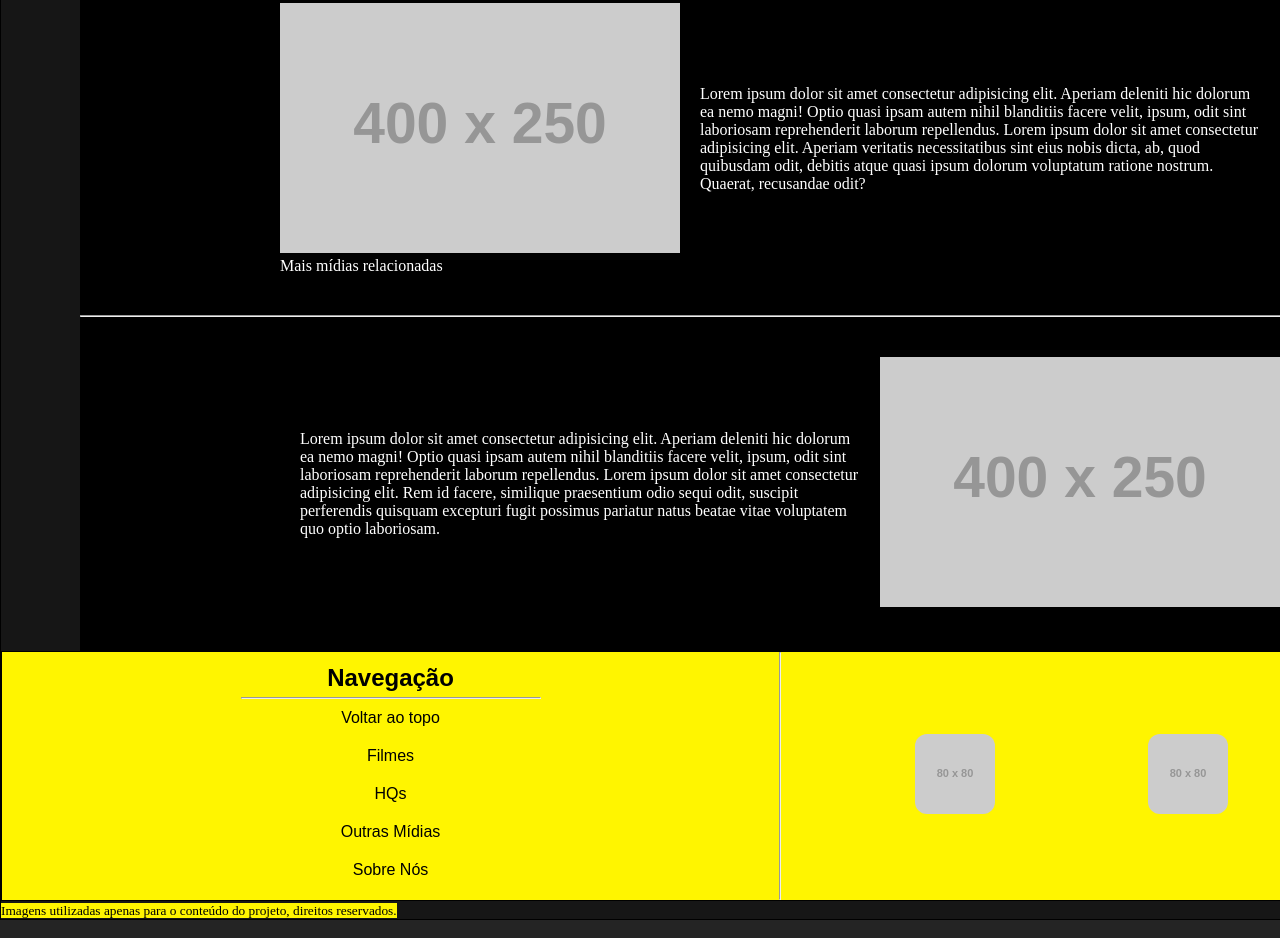
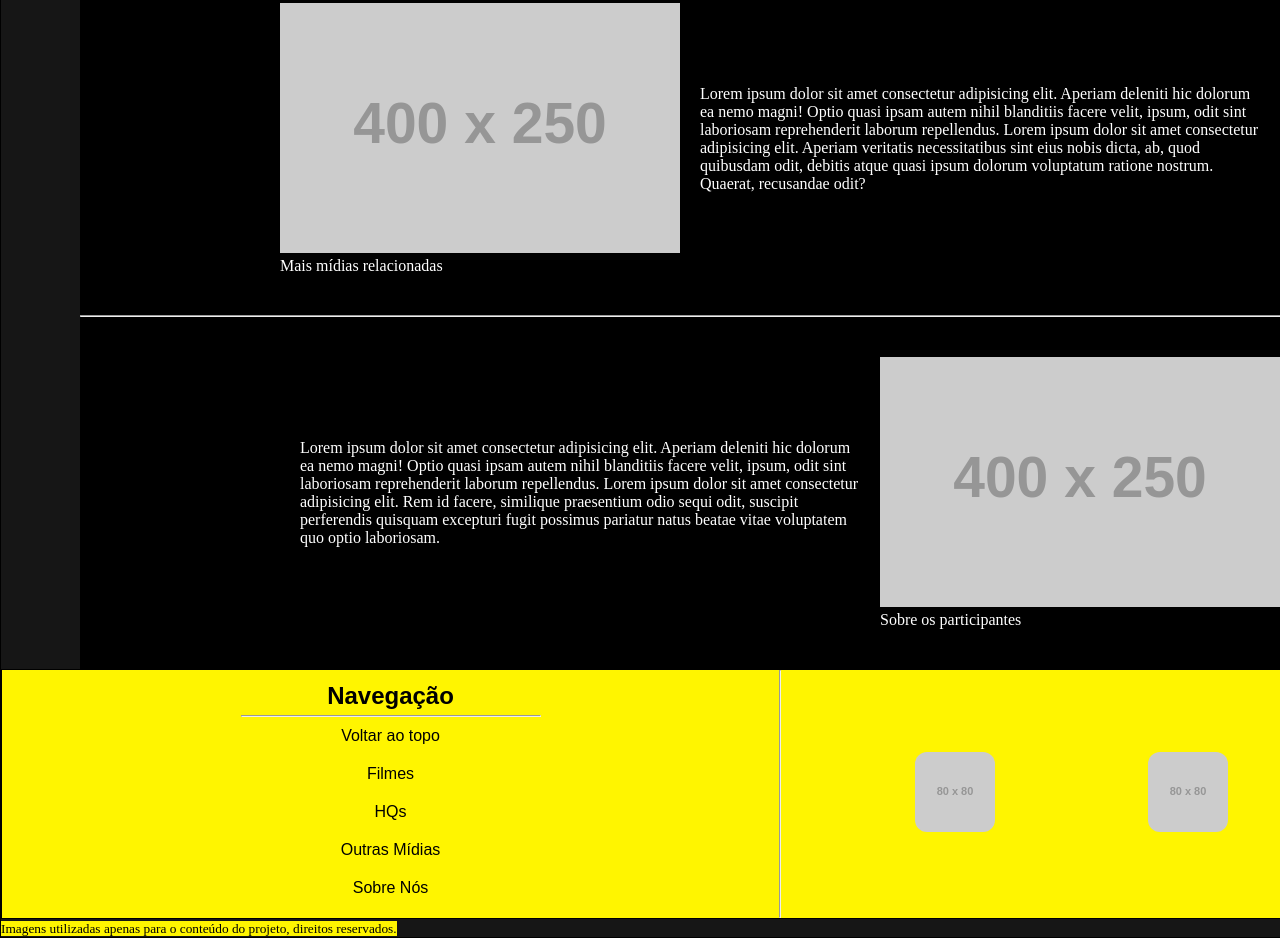
Before and after one commit to pedrogiancoli/PRINTmonkey, a plain HTML site: page index.html in a window 1280 px wide. Shown: the part 1222-2160 px from the top of the page. Drawn offline with Linux system fonts and the light colour scheme; placeholder pictures from the web are drawn by us; a web font is replaced by a local one.

Commit message:
modified index content

```diff
--- a/index.html
+++ b/index.html
@@ -44,7 +44,7 @@
     </article>
     <hr>
     <article>
-      <figure><a href="https://www.youtube.com/shorts/QfNJcz_HHDI"><img src="https://placehold.co/400x250" alt=""></a></figure>
+      <figure><a href="https://www.youtube.com/shorts/QfNJcz_HHDI"><img src="https://placehold.co/400x250" alt="">Sobre os participantes</a></figure>
       <p>Lorem ipsum dolor sit amet consectetur adipisicing elit. Aperiam deleniti hic dolorum ea nemo magni! Optio quasi ipsam autem nihil blanditiis facere velit, ipsum, odit sint laboriosam reprehenderit laborum repellendus. Lorem ipsum dolor sit amet consectetur adipisicing elit. Rem id facere, similique praesentium odio sequi odit, suscipit perferendis quisquam excepturi fugit possimus pariatur natus beatae vitae voluptatem quo optio laboriosam.</p>
     </article>
   </main>
```
